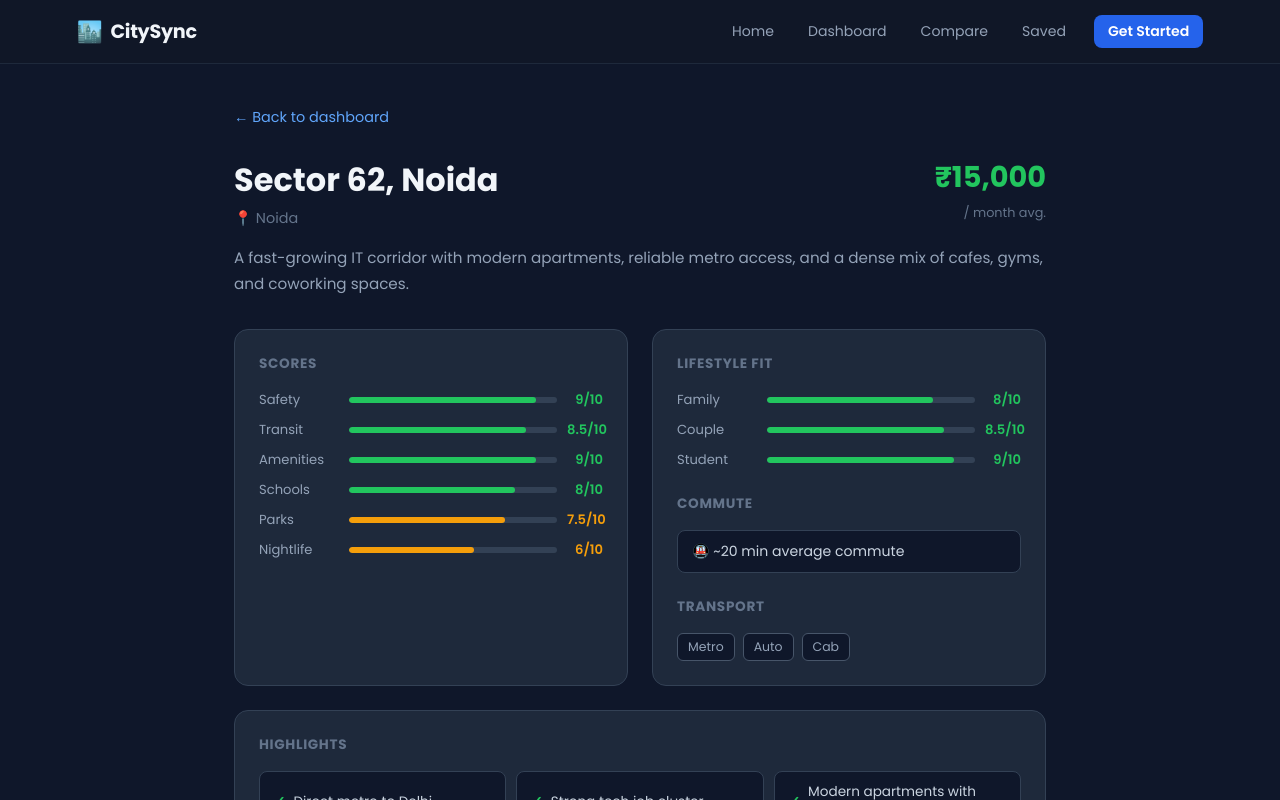
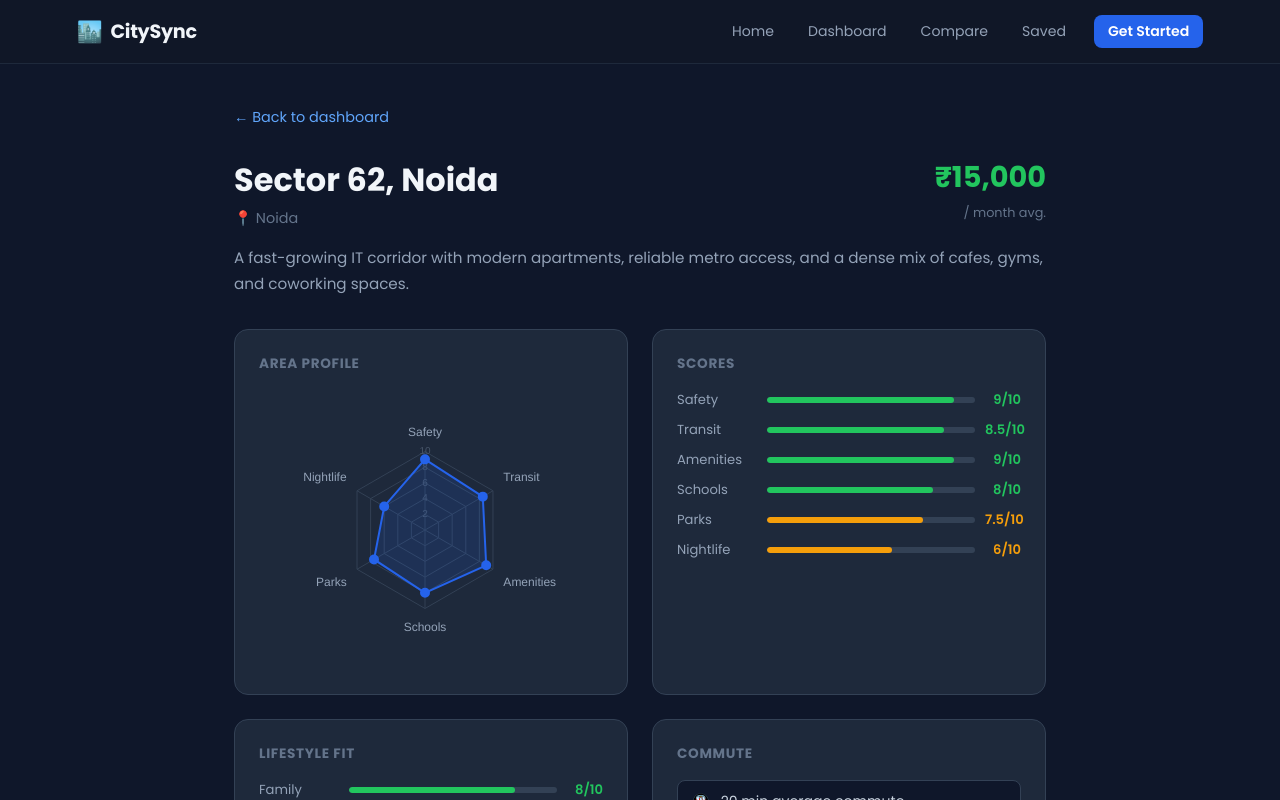
Before and after one commit to daemir911/CitySync, a React (Vite) app: page /details/1 in a window 1280 px wide. Shown: the top 800 px of the page. Built offline with nearby package versions, Linux system fonts and the light colour scheme.

Commit message:
feat: radar chart on AreaDetails using chart.js, guard dynamic location IDs

```diff
--- a/src/pages/AreaDetails/AreaDetails.css
+++ b/src/pages/AreaDetails/AreaDetails.css
@@ -211,3 +211,31 @@
   font-size: 0.83rem;
   color: #cbd5e1;
 }
+
+/* radar chart */
+.radar-card {
+  display: flex;
+  flex-direction: column;
+}
+
+.radar-wrap {
+  flex: 1;
+  display: flex;
+  align-items: center;
+  justify-content: center;
+  padding: 8px 0;
+  max-height: 280px;
+}
+
+.live-inline {
+  display: inline-block;
+  background: #14532d;
+  color: #86efac;
+  font-size: 0.65rem;
+  font-weight: 600;
+  border-radius: 4px;
+  padding: 1px 5px;
+  margin-left: 8px;
+  vertical-align: middle;
+  text-transform: uppercase;
+}
--- a/src/pages/AreaDetails/AreaDetails.jsx
+++ b/src/pages/AreaDetails/AreaDetails.jsx
@@ -1,8 +1,20 @@
 import { useParams, Link } from "react-router-dom";
+import {
+  Chart as ChartJS,
+  RadialLinearScale,
+  PointElement,
+  LineElement,
+  Filler,
+  Tooltip,
+  Legend,
+} from "chart.js";
+import { Radar } from "react-chartjs-2";
 import Navbar from "../../components/Navbar/Navbar";
 import Footer from "../../components/Footer/Footer";
 import { useLocations } from "../../context/LocationsContext";
 import "./AreaDetails.css";
+
+ChartJS.register(RadialLinearScale, PointElement, LineElement, Filler, Tooltip, Legend);
 
 function MetricRow({ label, value, max = 10 }) {
   const pct = (value / max) * 100;
@@ -21,7 +33,11 @@ function MetricRow({ label, value, max = 10 }) {
 function AreaDetails() {
   const { id } = useParams();
   const { locations } = useLocations();
-  const location = locations.find((item) => item.id === Number(id));
+
+  // Support both numeric and string-prefixed dynamic IDs
+  const location = locations.find(
+    (item) => String(item.id) === String(id)
+  );
 
   if (!location) {
     return (
@@ -37,6 +53,56 @@ function AreaDetails() {
     );
   }
 
+  const radarData = {
+    labels: ["Safety", "Transit", "Amenities", "Schools", "Parks", "Nightlife"],
+    datasets: [
+      {
+        label: location.name.split(",")[0],
+        data: [
+          location.safety,
+          location.transit,
+          location.amenities,
+          location.schools,
+          location.parks,
+          location.nightlife,
+        ],
+        backgroundColor: "rgba(37, 99, 235, 0.15)",
+        borderColor: "#2563eb",
+        borderWidth: 2,
+        pointBackgroundColor: "#2563eb",
+        pointRadius: 4,
+      },
+    ],
+  };
+
+  const radarOptions = {
+    responsive: true,
+    maintainAspectRatio: true,
+    scales: {
+      r: {
+        min: 0,
+        max: 10,
+        ticks: {
+          stepSize: 2,
+          color: "#475569",
+          font: { size: 10 },
+          backdropColor: "transparent",
+        },
+        grid: { color: "#334155" },
+        angleLines: { color: "#334155" },
+        pointLabels: { color: "#94a3b8", font: { size: 12 } },
+      },
+    },
+    plugins: {
+      legend: { display: false },
+      tooltip: {
+        callbacks: {
+          label: (ctx) => ` ${ctx.raw}/10`,
+        },
+      },
+    },
+  };
+
   return (
     <>
       <Navbar />
@@ -49,59 +115,81 @@ function AreaDetails() {
             <h1 className="details-title">{location.name}</h1>
             <p className="details-city">📍 {location.city}</p>
           </div>
+          {location.rent > 0 && (
             <div className="details-rent">
               <span className="rent-amount">₹{location.rent.toLocaleString()}</span>
               <span className="rent-label">/ month avg.</span>
             </div>
+          )}
         </div>
 
         <p className="details-description">{location.description}</p>
 
+        {/* Radar chart + scores side by side */}
         <div className="details-grid">
-          {/* Scores */}
+          <div className="details-card radar-card">
+            <h3>Area Profile</h3>
+            <div className="radar-wrap">
+              <Radar data={radarData} options={radarOptions} />
+            </div>
+          </div>
+
           <div className="details-card">
             <h3>Scores</h3>
-            <MetricRow label="Safety" value={location.safety} />
-            <MetricRow label="Transit" value={location.transit} />
+            <MetricRow label="Safety"    value={location.safety} />
+            <MetricRow label="Transit"   value={location.transit} />
             <MetricRow label="Amenities" value={location.amenities} />
-            <MetricRow label="Schools" value={location.schools} />
-            <MetricRow label="Parks" value={location.parks} />
+            <MetricRow label="Schools"   value={location.schools} />
+            <MetricRow label="Parks"     value={location.parks} />
             <MetricRow label="Nightlife" value={location.nightlife} />
           </div>
+        </div>
 
-          {/* Lifestyle fit */}
+        {/* Lifestyle + commute */}
+        <div className="details-grid" style={{ marginTop: "24px" }}>
           <div className="details-card">
             <h3>Lifestyle Fit</h3>
-            <MetricRow label="Family" value={location.familyFriendly} />
-            <MetricRow label="Couple" value={location.coupleFriendly} />
+            <MetricRow label="Family"  value={location.familyFriendly} />
+            <MetricRow label="Couple"  value={location.coupleFriendly} />
             <MetricRow label="Student" value={location.studentFriendly} />
-
-            <h3 style={{ marginTop: "24px" }}>Commute</h3>
-            <div className="commute-chip">
-              🚇 ~{location.commute} min average commute
           </div>
 
+          <div className="details-card">
+            <h3>Commute</h3>
+            <div className="commute-chip">
+              🚇 {location.commute > 0 ? `~${location.commute} min` : "Calculating…"} average commute
+              {location.isLive && location.commute > 0 && (
+                <span className="live-inline">live</span>
+              )}
+            </div>
+
+            {(location.transportOptions || []).length > 0 && (
+              <>
                 <h3 style={{ marginTop: "24px" }}>Transport</h3>
                 <div className="tag-row">
-              {(location.transportOptions || []).map((t) => (
+                  {location.transportOptions.map((t) => (
                     <span key={t} className="tag">{t}</span>
                   ))}
                 </div>
+              </>
+            )}
           </div>
         </div>
 
         {/* Highlights */}
+        {(location.highlights || []).length > 0 && (
           <div className="details-card" style={{ marginTop: "24px" }}>
             <h3>Highlights</h3>
             <ul className="highlights-list">
-            {(location.highlights || []).map((h) => (
+              {location.highlights.map((h) => (
                 <li key={h}>{h}</li>
               ))}
             </ul>
           </div>
+        )}
 
         {/* Nearby Landmarks */}
-        {location.nearbyLandmarks && (
+        {(location.nearbyLandmarks || []).length > 0 && (
           <div className="details-card" style={{ marginTop: "24px" }}>
             <h3>Nearby Landmarks</h3>
             <div className="tag-row">
@@ -115,7 +203,12 @@ function AreaDetails() {
         {/* Live OSM amenity counts */}
         {location.liveData && (
           <div className="details-card" style={{ marginTop: "24px" }}>
-            <h3>Live Amenity Counts <span style={{ color: "#22c55e", textTransform: "none", letterSpacing: 0 }}>· OpenStreetMap data</span></h3>
+            <h3>
+              Live Amenity Counts{" "}
+              <span style={{ color: "#22c55e", textTransform: "none", letterSpacing: 0 }}>
+                · OpenStreetMap
+              </span>
+            </h3>
             <div className="amenity-grid">
               <div className="amenity-chip">🏥 {location.liveData.healthcare} Healthcare</div>
               <div className="amenity-chip">🎓 {location.liveData.education} Education</div>
```
Lines whose indentation alone changed are shown as unchanged.
